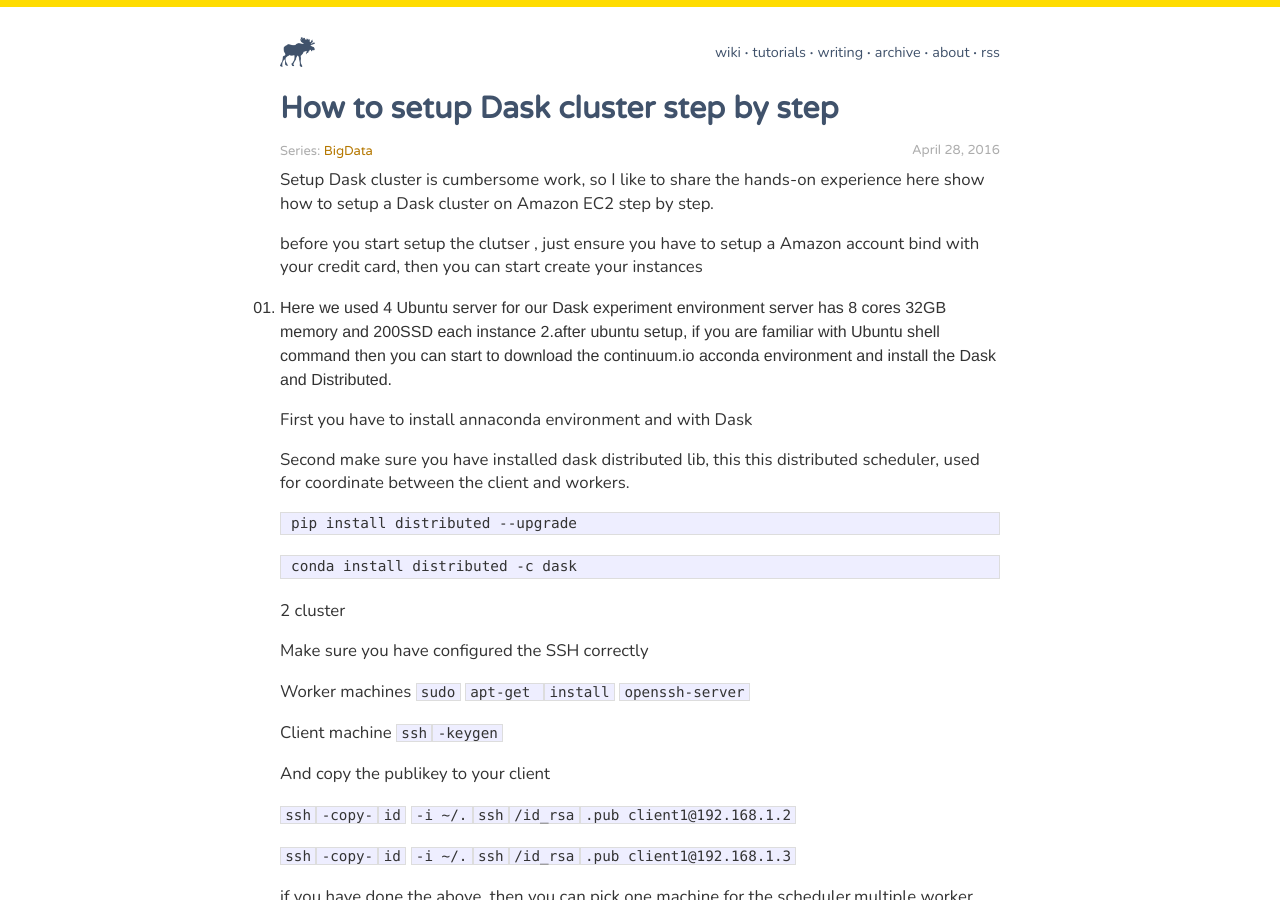
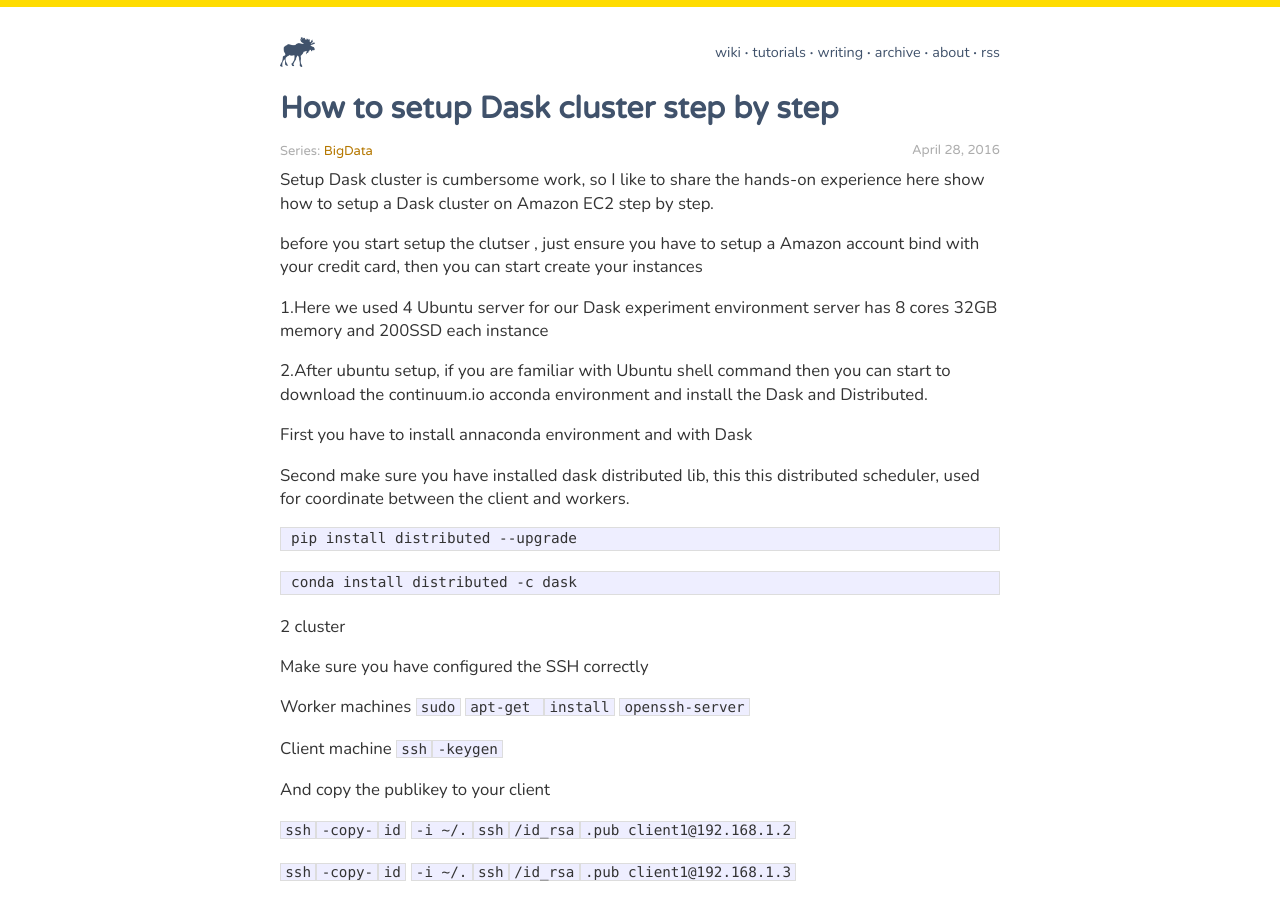
Before and after one commit to SharpLu/Blog, a Jekyll site: the page built from _posts/2016-04-26-how_to_setup_dask_cluster_step_by_step.md, in a window 1280 px wide and 900 px high. Built offline with Jekyll 4.4.1, drawn with Linux system fonts in a browser that asks for light colours.

Commit message:
Update 2016-04-26-how_to_setup_dask_cluster_step_by_step.md

```diff
--- a/_posts/2016-04-26-how_to_setup_dask_cluster_step_by_step.md
+++ b/_posts/2016-04-26-how_to_setup_dask_cluster_step_by_step.md
@@ -12,8 +12,11 @@ Setup Dask cluster is cumbersome work, so I like to share the hands-on experienc
 
 before you start setup the clutser , just ensure you have to setup a Amazon account bind with your credit card, then you can start create your instances
 
-1. Here we used 4 Ubuntu server for our Dask experiment environment server has 8 cores 32GB memory and 200SSD each instance
-2.after ubuntu setup, if you are familiar with Ubuntu shell command then you can start to download the continuum.io  acconda environment and install the Dask and Distributed.
+
+1.Here we used 4 Ubuntu server for our Dask experiment environment server has 8 cores 32GB memory and 200SSD each instance
+
+
+2.After ubuntu setup, if you are familiar with Ubuntu shell command then you can start to download the continuum.io  acconda environment and install the Dask and Distributed.
 
 First you have to install annaconda environment  and with Dask
 
```
